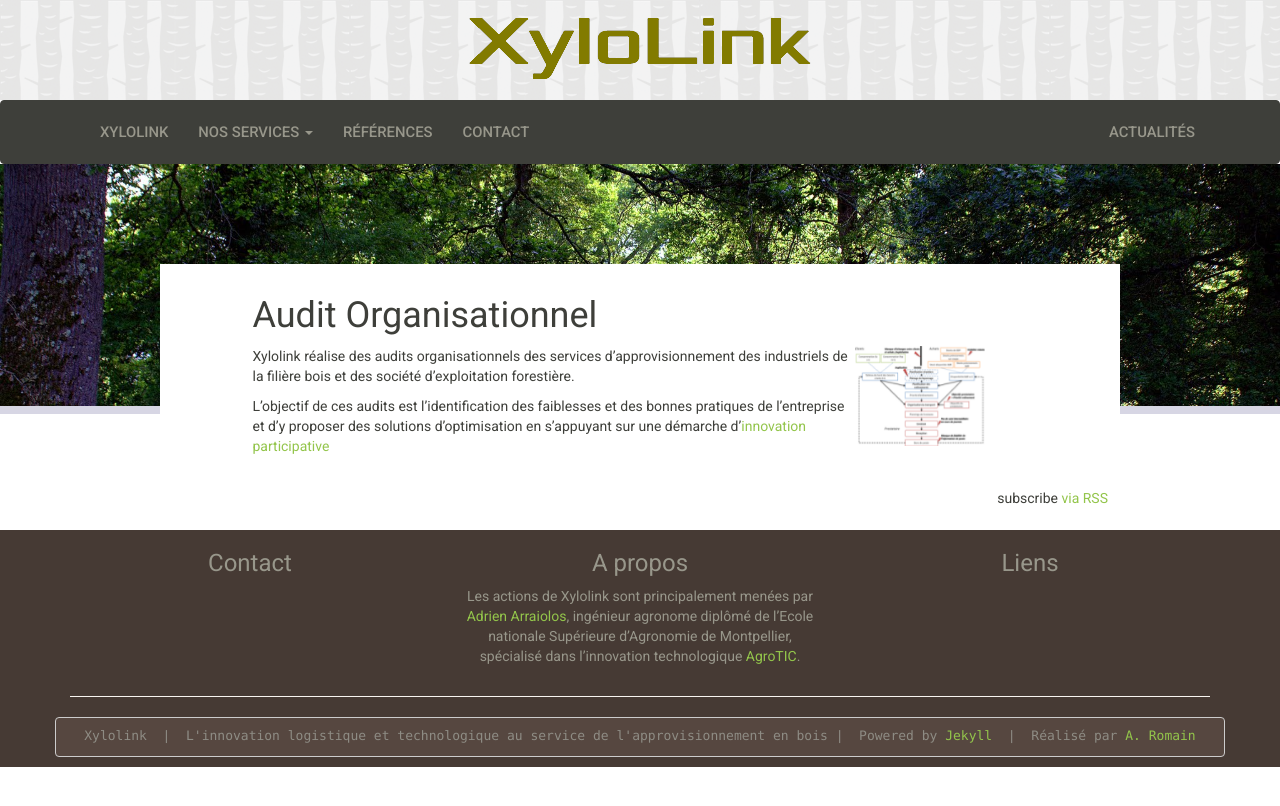
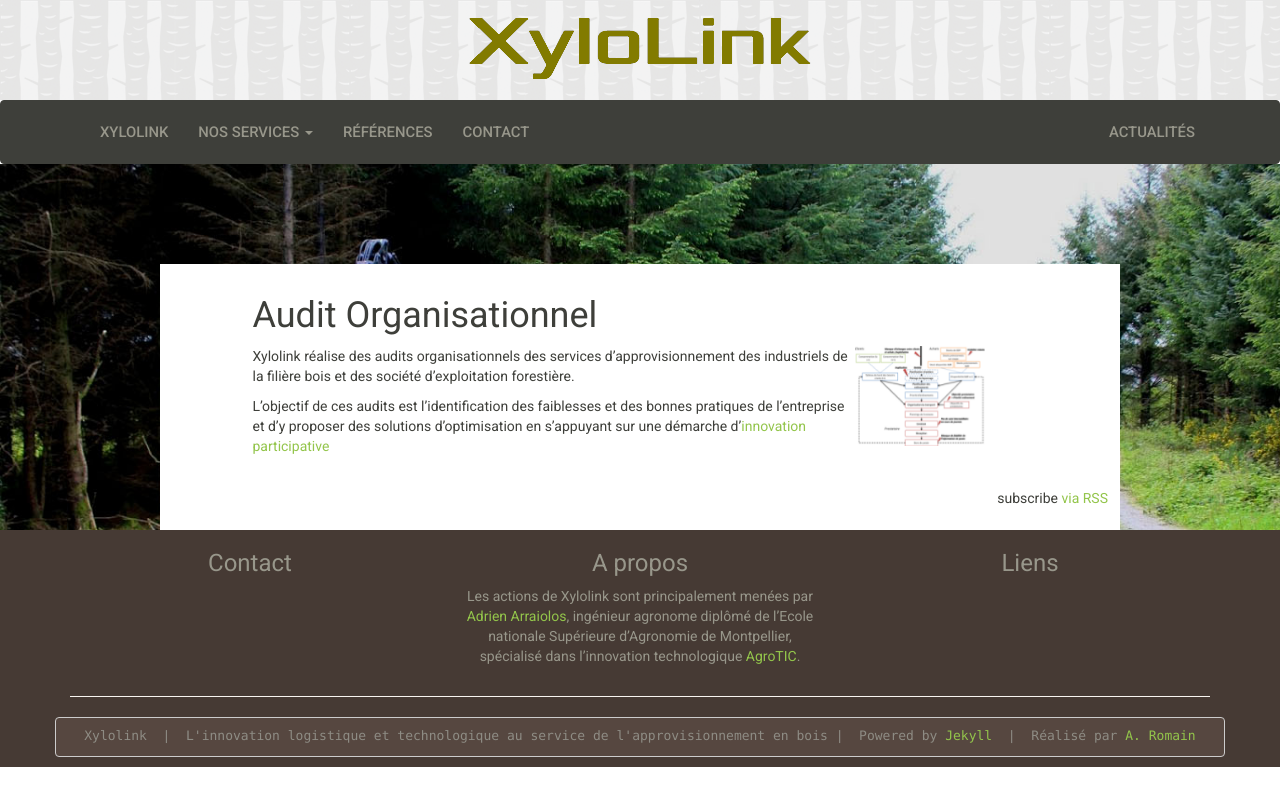
Before and after one commit to xylolink/xylolink.com, a Jekyll site: the page built from logistique/_posts/2015-01-01-audit-organisationnel.md, in a window 1280 px wide. Shown: the top 806 px of the page. Built offline with Jekyll 4.4.1, drawn with Linux system fonts in a browser that asks for light colours; nearby versions of some CDN libraries.

Commit message:
change banner-small and wrapper-content

```diff
--- a/_layouts/page-full.html
+++ b/_layouts/page-full.html
@@ -4,7 +4,7 @@ layout: default
 <div class="banner banner-small">
 
 </div>
-<div class="wrapper wrapper-content">
+<div class="wrapper wrapper-content-small">
   <div class="row">
     <div class="col-md-10 col-md-offset-1 col-xs-12">
       <section>
--- a/_layouts/page.html
+++ b/_layouts/page.html
@@ -4,7 +4,7 @@ layout: default
 <div class="banner banner-small">
 
 </div>
-<div class="wrapper wrapper-content">
+<div class="wrapper wrapper-content-small">
   <div class="row">
     <div class="col-md-8 col-xs-12">
       <section>
--- a/css/custom.css
+++ b/css/custom.css
@@ -21,6 +21,12 @@
     padding: 12px;
 }
 
+.wrapper-content-small{
+    margin-top: -400px;
+    background: #FFFFFF;
+    padding: 12px;
+}
+
 .banner{
     background: transparent url("/img/banner.jpg") no-repeat scroll bottom center / cover;
     margin-top: -20px;
@@ -31,9 +37,9 @@
 }
 
 .banner-small{
-    background: transparent url("/img/banner.jpg") no-repeat scroll center center / cover;
+    background: transparent url("/img/banner_1.jpg") no-repeat scroll center center / cover;
     margin-top: -20px;
-    height: 250px;
+    height: 500px;
 }
 
 .jumbotron-banner{
```
